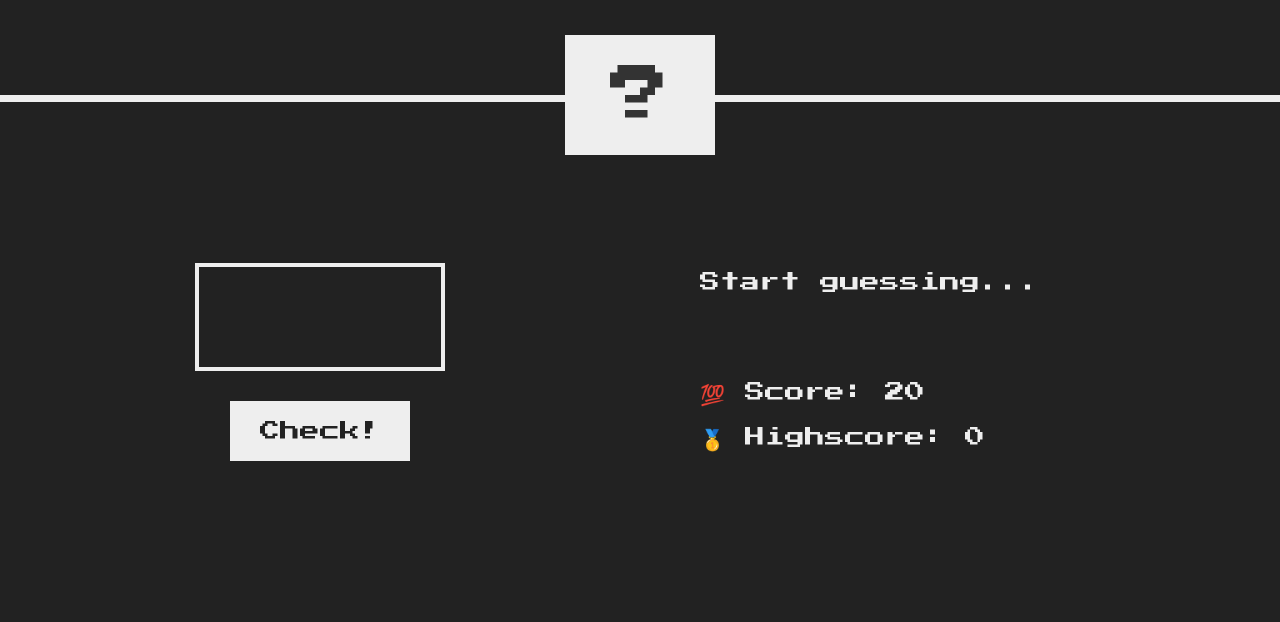
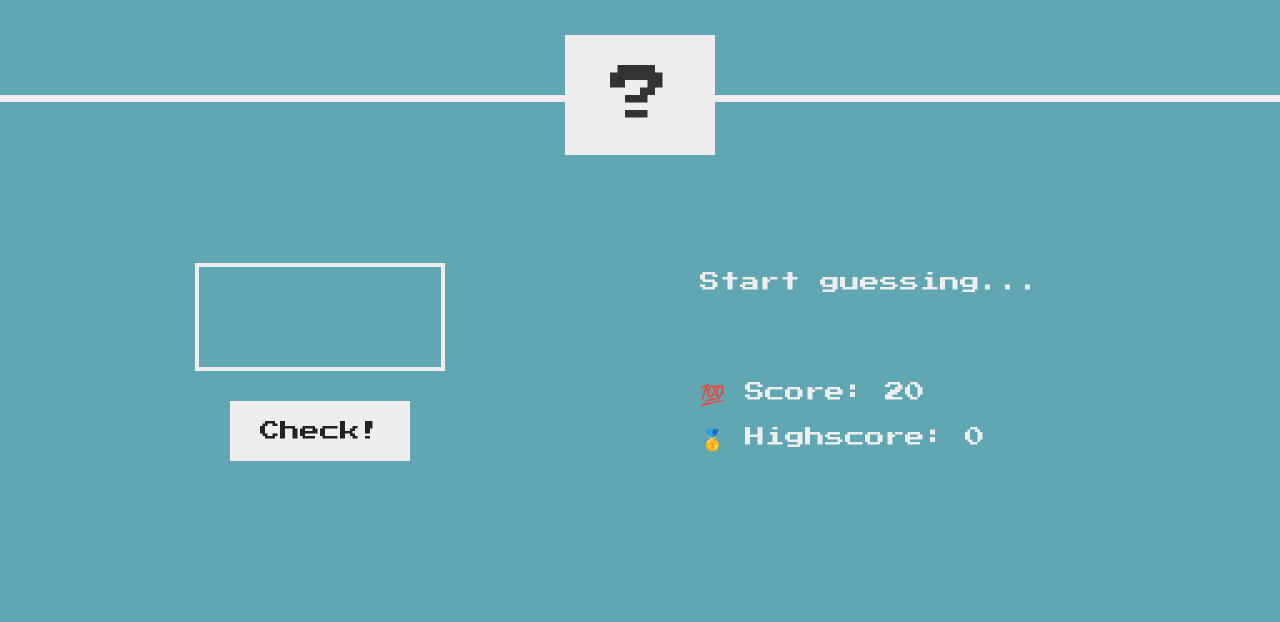
Before and after one commit to sfkse/GuessTheNumber, a plain HTML site: page index.html in a window 1280 px wide. Shown: the part 178-800 px from the top of the page. Drawn offline with Linux system fonts and the light colour scheme.

Commit message:
Update background color

```diff
--- a/style.css
+++ b/style.css
@@ -14,7 +14,7 @@ html {
 body {
   font-family: 'Press Start 2P', sans-serif;
   color: #eee;
-  background-color: #222;
+  background-color: rgb(96, 167, 179);
   /* background-color: #60b347; */
 }
 
```
